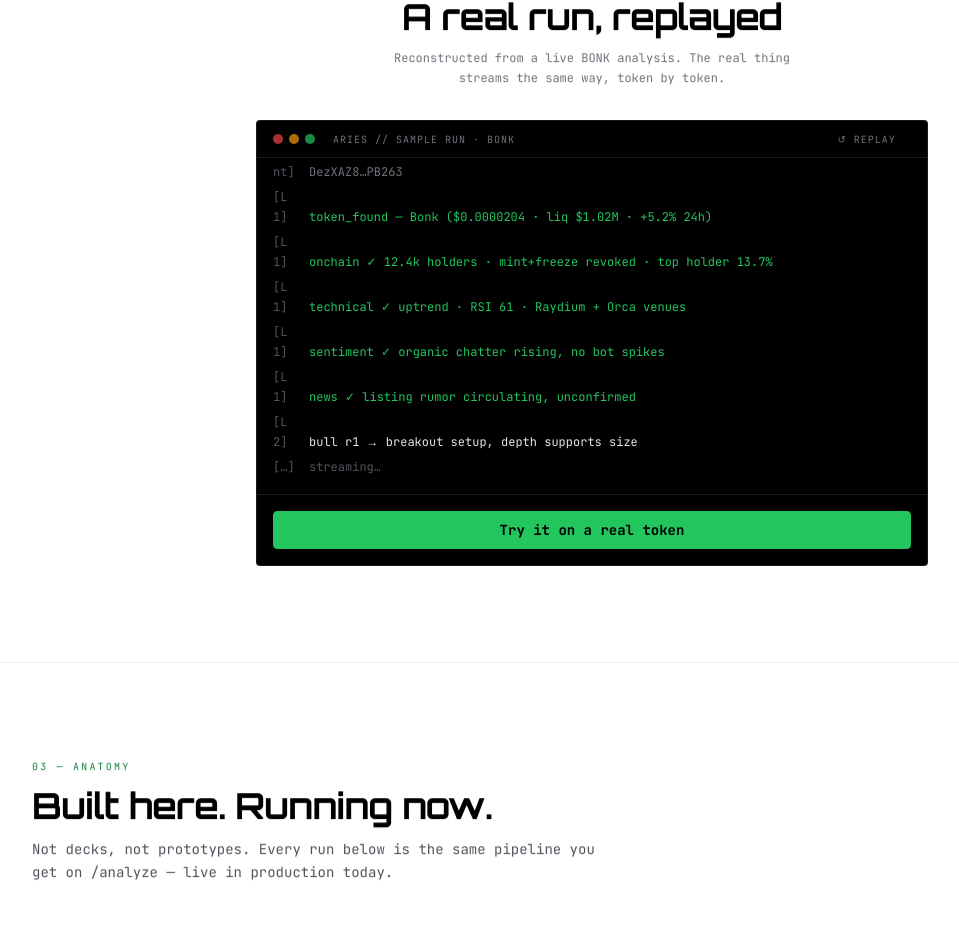
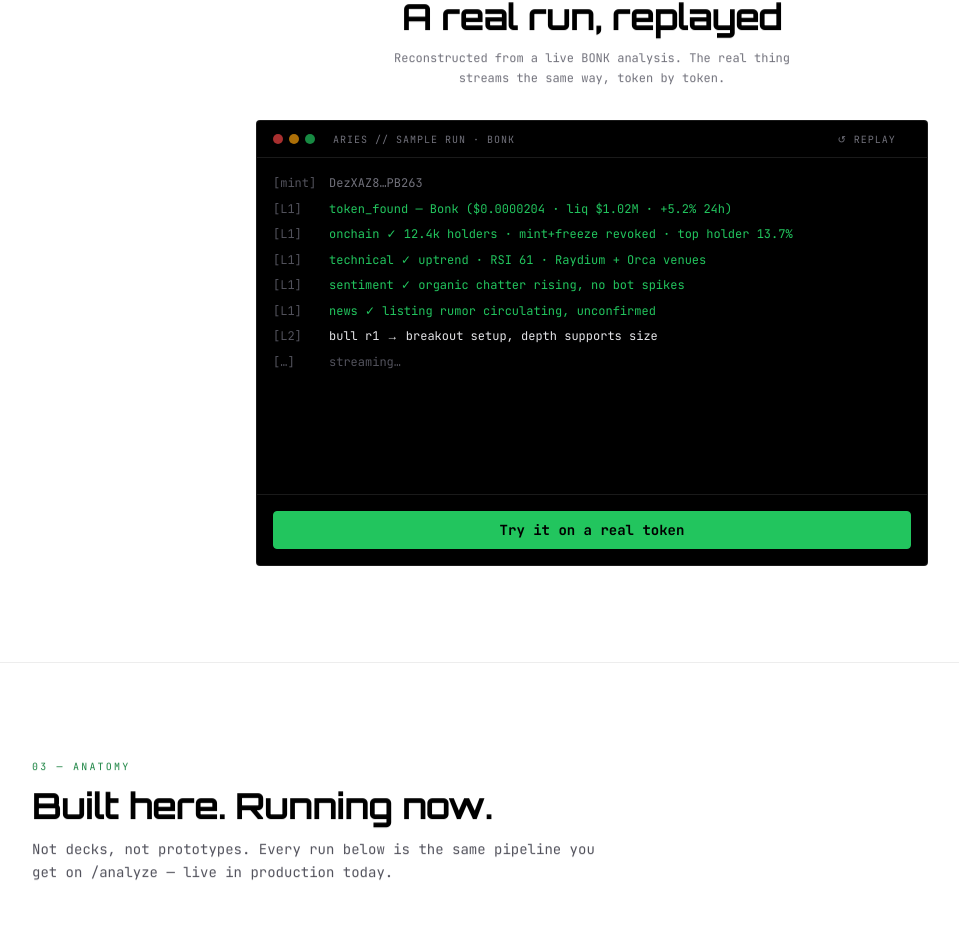
Before and after one commit to sifaq00/hoheee, a Next.js app: page / in a window 1280 px wide. Shown: the part 1601-2533 px from the top of the page, without its empty margins (48-1007 px from the left). Built offline with nearby package versions, Linux system fonts and the light colour scheme; no server answers; the database is empty.

Commit message:
fix: sample terminal tag column width

```diff
--- a/components/landing/LiveDemo.tsx
+++ b/components/landing/LiveDemo.tsx
@@ -81,14 +81,15 @@ export default function LiveDemo() {
           </div>
           <div ref={feedRef} className="thin-scroll flex h-[21rem] flex-col gap-1.5 overflow-y-auto overflow-x-hidden p-4 font-mono text-xs leading-relaxed" aria-live="off">
             {visible.map((l, i) => (
-              <p key={`${i}-${l.text}`} className={`${TONE[l.tone]} break-all`}>
-                <span className="mr-2 inline-block w-7 text-zinc-600">[{l.tag}]</span>
-                {l.text}
+              <p key={`${i}-${l.text}`} className={`${TONE[l.tone]} flex gap-2 break-all`}>
+                <span className="w-12 shrink-0 truncate text-zinc-600">[{l.tag}]</span>
+                <span className="min-w-0">{l.text}</span>
               </p>
             ))}
             {!reduced && count < SCRIPT.length && (
-              <p className="text-zinc-600">
-                <span className="mr-2 inline-block w-7">[…]</span>streaming…
+              <p className="flex gap-2 text-zinc-600">
+                <span className="w-12 shrink-0 truncate">[…]</span>
+                <span>streaming…</span>
               </p>
             )}
           </div>
```
